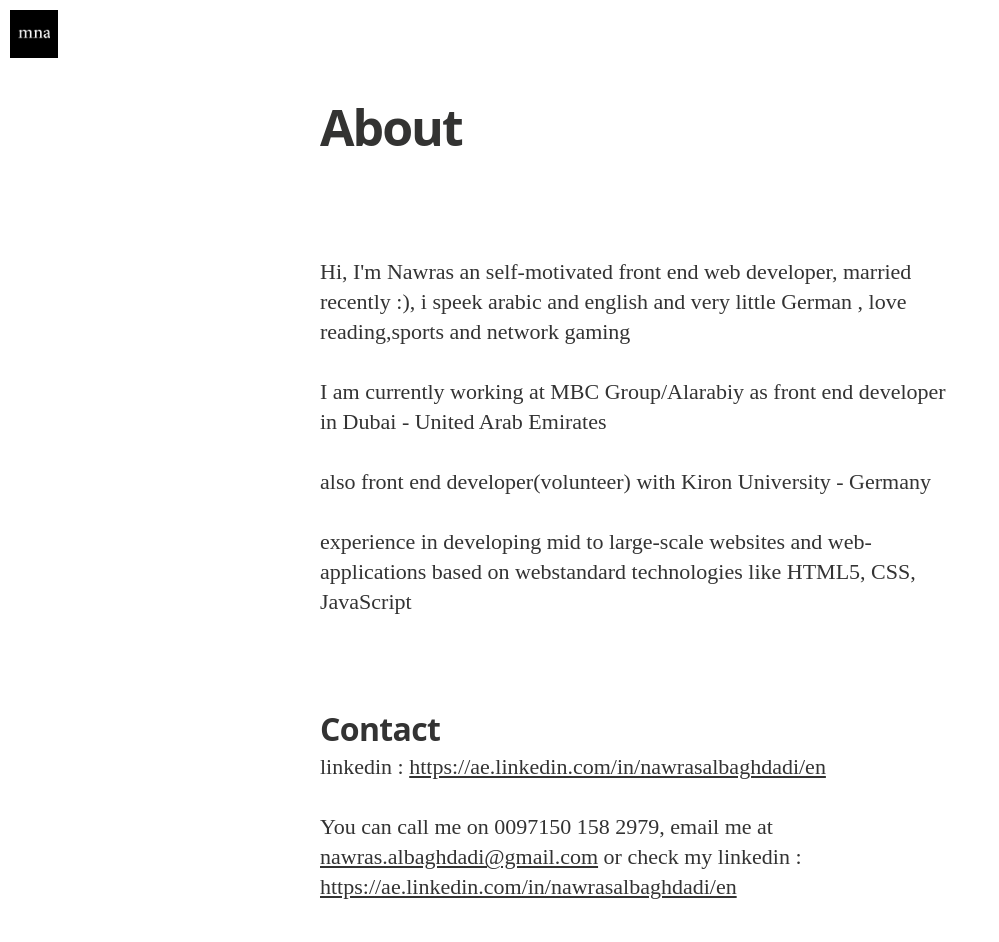
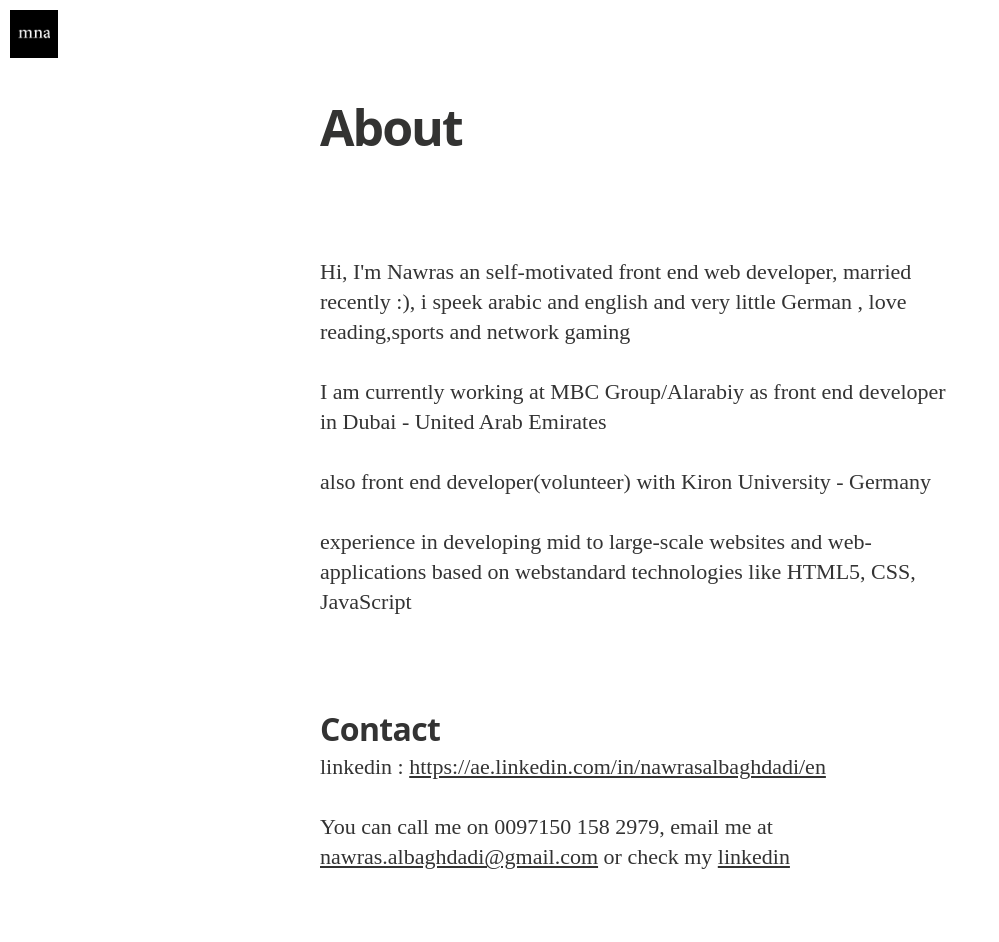
Before and after one commit to nawrasalbaghdadi/nawrasalbaghdadi.github.io, a Jekyll site: the page built from about.md, in a window 1280 px wide. Shown: the top 942 px of the page, without its empty margins (0-999 px from the left). Built offline with Jekyll 4.4.1, drawn with Linux system fonts in a browser that asks for light colours; nearby versions of some CDN libraries; some web fonts are replaced; Markdown is read by kramdown in place of the engine named in the settings; some of the changed lines change nothing that is shown; grey boxes are pictures that could not be loaded.

Commit message:
fixs on about

```diff
--- a/about.md
+++ b/about.md
@@ -13,4 +13,4 @@ permalink: /about/
 
 <p>linkedin : <a href="https://ae.linkedin.com/in/nawrasalbaghdadi/en">https://ae.linkedin.com/in/nawrasalbaghdadi/en</a></p>
 
-<p>You can call me on 0097150 158 2979, email me at <a href="mailto@nawras.albaghdadi@gmail.com">nawras.albaghdadi@gmail.com</a>  or check my linkedin : <a href="https://ae.linkedin.com/in/nawrasalbaghdadi/en">https://ae.linkedin.com/in/nawrasalbaghdadi/en</a></p>
+<p>You can call me on 0097150 158 2979, email me at <a href="mailto@nawras.albaghdadi@gmail.com" target="_top">nawras.albaghdadi@gmail.com</a>  or check my <a href="https://ae.linkedin.com/in/nawrasalbaghdadi/en">linkedin</a></p>
```
